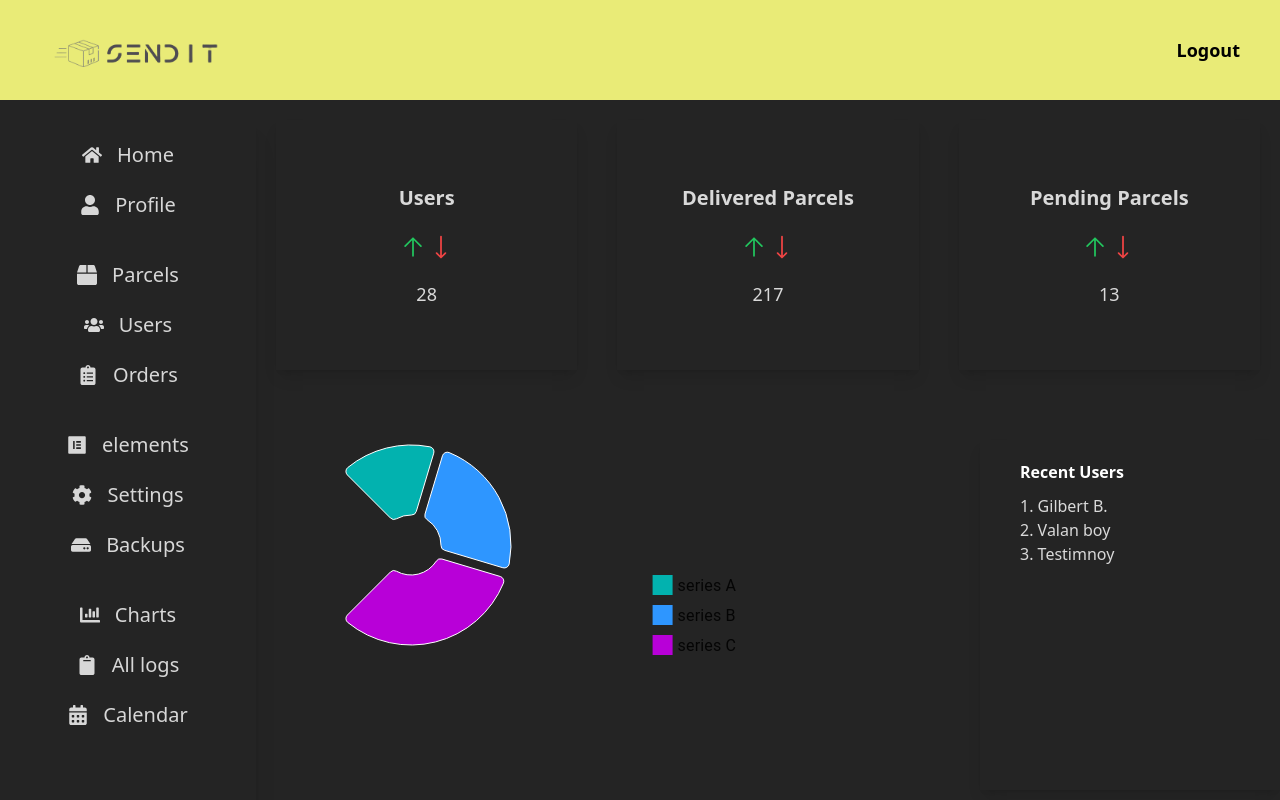
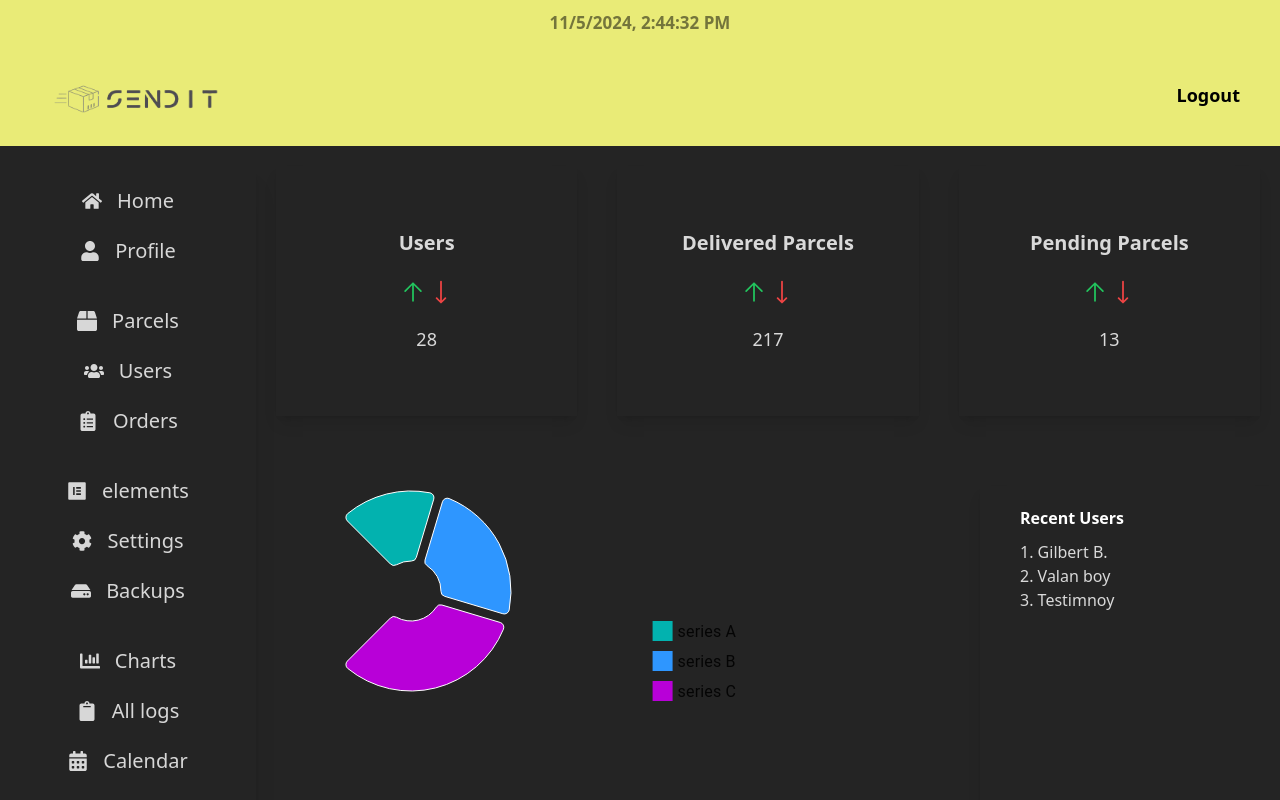
Before and after one commit to valanboy/sendit1, a React (Vite) app in the folder admin/: page / in a window 1280 px wide. Shown: the top 800 px of the page. Built offline with nearby package versions, Linux system fonts and the light colour scheme.

Commit message:
added current date add the top of the page of the admin nav

```diff
--- a/admin/src/components/Navbar.jsx
+++ b/admin/src/components/Navbar.jsx
@@ -1,10 +1,14 @@
 import { Link } from "react-router-dom"
+import CurrentDateTime from "./Recentdate"
 
 const Navbar = () => {
   return (
+    <div className="bg-[#E9EB77]">
+    <CurrentDateTime/>
     <div className="h-[100px] bg-[#E9EB77] flex items-center justify-between px-10">
       <Link to="/"><img src="/logo.png" alt="logo" height="200px" width="200px"/></Link>
       <button className="text-[18px] cursor-pointer font-semibold">Logout</button>
+    </div>
     </div>
   )
 }
--- /dev/null
+++ b/admin/src/components/Recentdate.jsx
@@ -0,0 +1,22 @@
+import React, { useState, useEffect } from "react";
+
+function CurrentDateTime() {
+  const [currentDateTime, setCurrentDateTime] = useState(new Date());
+
+  useEffect(() => {
+    const timer = setInterval(() => {
+      setCurrentDateTime(new Date());
+    }, 1000);
+
+    // Clear the interval on component unmount
+    return () => clearInterval(timer);
+  }, []);
+
+  return (
+    <div style={{ textAlign: "center",color:"#00000080", padding: "10px", fontSize: "17px", fontWeight: "bold" }}>
+      {currentDateTime.toLocaleString()}
+    </div>
+  );
+}
+
+export default CurrentDateTime;
```
Also changed, not shown: 1 other file (tests, documents, lock files or other folders).
